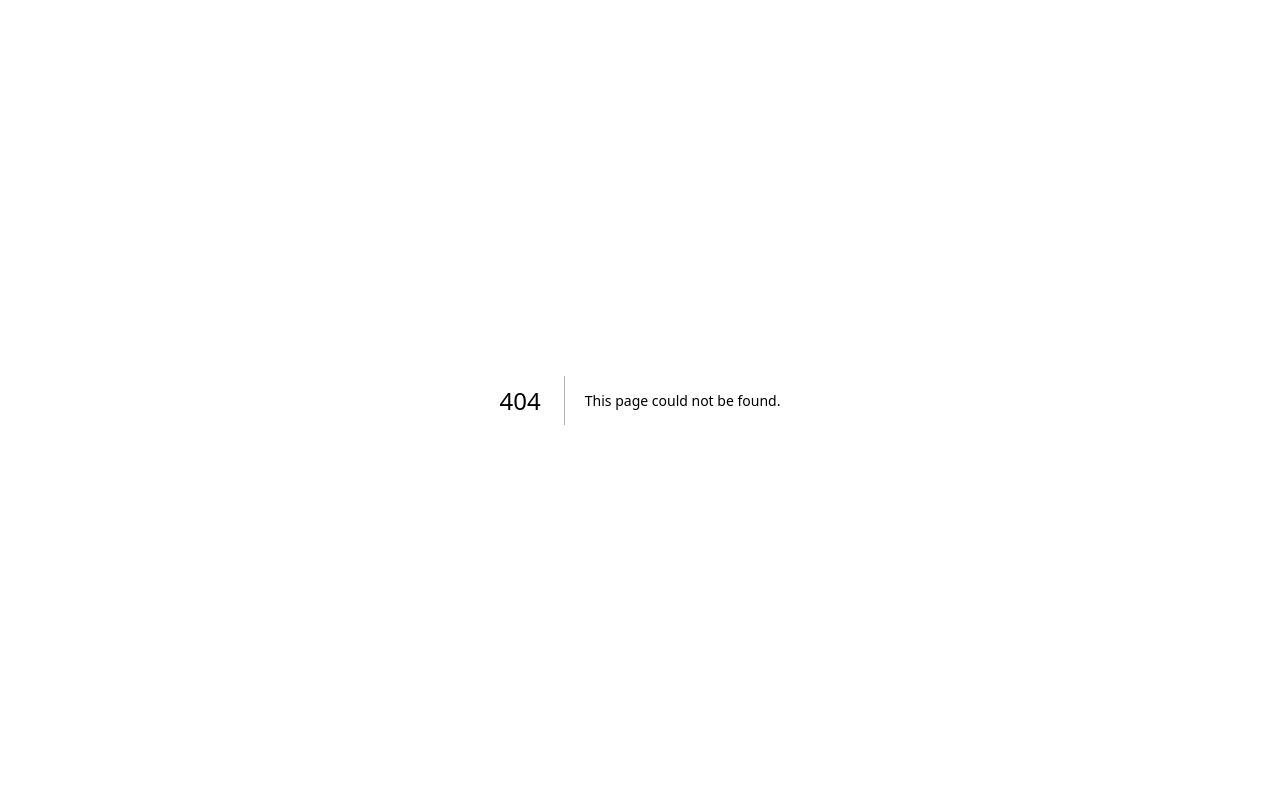
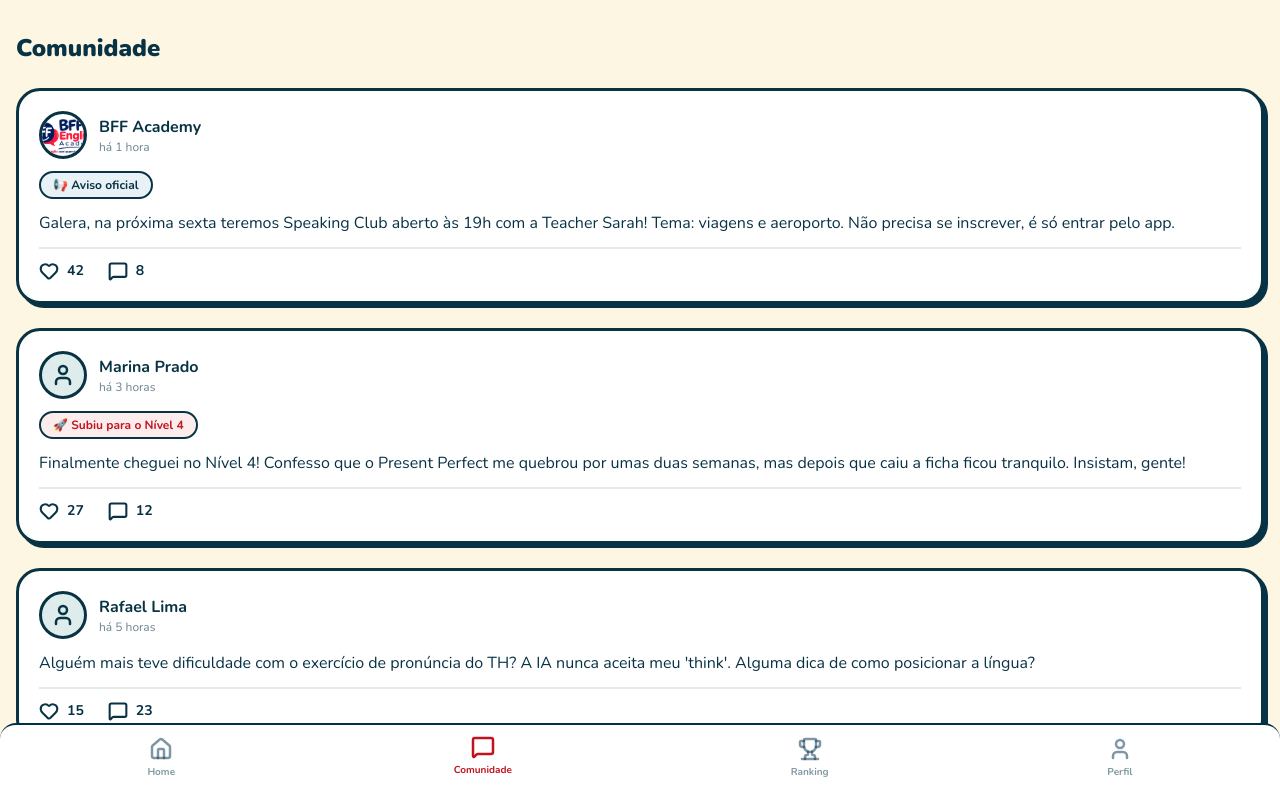
Before and after one commit to ellenmwnroe/bff-academy, a Next.js app in the folder bff-academy/: page /feed in a window 1280 px wide. Before the commit this address had no page. Shown: the top 798 px of the page. Built offline with nearby package versions, Linux system fonts and the light colour scheme.

Commit message:
feat: feed mock componentes com postagens

```diff
--- a/bff-academy/src/app/debug/page.tsx
+++ b/bff-academy/src/app/debug/page.tsx
@@ -14,6 +14,7 @@ import {
   LogIn,
   Rocket,
   Dumbbell,
+  MessageSquare,
   type LucideIcon,
 } from "lucide-react"
 
@@ -55,6 +56,13 @@ const sections: ReadonlyArray<DebugSection> = [
         description: "Dashboard, missões e aulas",
         icon: Home,
         variant: "crimson",
+      },
+      {
+        href: "/feed",
+        label: "Comunidade",
+        description: "Feed social dos alunos",
+        icon: MessageSquare,
+        variant: "marble",
       },
       {
         href: "/leaderboard",
--- /dev/null
+++ b/bff-academy/src/app/feed/page.tsx
@@ -0,0 +1,172 @@
+"use client"
+
+import { useState } from "react"
+import Image from "next/image"
+import { Heart, MessageSquare, User } from "lucide-react"
+import { BottomNav } from "../../components/bottom-nav"
+
+type PostBadge = {
+  readonly text: string
+  readonly className: string
+}
+
+type Post = {
+  readonly id: string
+  readonly author: string
+  readonly avatarUrl?: string
+  readonly timeAgo: string
+  readonly content: string
+  readonly badge?: PostBadge
+  readonly likes: number
+  readonly comments: number
+}
+
+const mockPosts: ReadonlyArray<Post> = [
+  {
+    id: "1",
+    author: "BFF Academy",
+    avatarUrl: "/bff-logo.png",
+    timeAgo: "há 1 hora",
+    content:
+      "Galera, na próxima sexta teremos Speaking Club aberto às 19h com a Teacher Sarah! Tema: viagens e aeroporto. Não precisa se inscrever, é só entrar pelo app.",
+    badge: {
+      text: "📢 Aviso oficial",
+      className: "border-[#083344] bg-[#E8F1F5] text-[#083344]",
+    },
+    likes: 42,
+    comments: 8,
+  },
+  {
+    id: "2",
+    author: "Marina Prado",
+    timeAgo: "há 3 horas",
+    content:
+      "Finalmente cheguei no Nível 4! Confesso que o Present Perfect me quebrou por umas duas semanas, mas depois que caiu a ficha ficou tranquilo. Insistam, gente!",
+    badge: {
+      text: "🚀 Subiu para o Nível 4",
+      className: "border-[#083344] bg-[#FDECEC] text-[#BE1622]",
+    },
+    likes: 27,
+    comments: 12,
+  },
+  {
+    id: "3",
+    author: "Rafael Lima",
+    timeAgo: "há 5 horas",
+    content:
+      "Alguém mais teve dificuldade com o exercício de pronúncia do TH? A IA nunca aceita meu 'think'. Alguma dica de como posicionar a língua?",
+    likes: 15,
+    comments: 23,
+  },
+  {
+    id: "4",
+    author: "Beatriz Alves",
+    timeAgo: "ontem",
+    content:
+      "10 dias seguidos estudando sem falhar nenhum! Coloquei o app pra tocar às 8h da manhã e virou parte da rotina do café.",
+    badge: {
+      text: "🔥 Completou 10 dias de ofensiva!",
+      className: "border-[#083344] bg-[#FDECEC] text-[#BE1622]",
+    },
+    likes: 58,
+    comments: 6,
+  },
+]
+
+function PostAvatar({ src, author }: { readonly src?: string; readonly author: string }) {
+  const [hasError, setHasError] = useState(false)
+
+  if (!src || hasError) {
+    return (
+      <div className="grid size-12 shrink-0 place-items-center rounded-full border-[3px] border-[#083344] bg-[#5F9EA0]/20">
+        <User className="size-6 text-[#083344]" strokeWidth={2.5} aria-hidden="true" />
+      </div>
+    )
+  }
+
+  return (
+    <Image
+      src={src}
+      alt={`Avatar de ${author}`}
+      width={48}
+      height={48}
+      className="size-12 shrink-0 rounded-full border-[3px] border-[#083344] bg-white object-cover"
+      onError={() => setHasError(true)}
+    />
+  )
+}
+
+function PostCard({ post }: { readonly post: Post }) {
+  const [isLiked, setIsLiked] = useState(false)
+
+  const likeCount = isLiked ? post.likes + 1 : post.likes
+
+  return (
+    <article className="mb-6 rounded-3xl border-[3px] border-[#083344] bg-white p-5 shadow-[4px_4px_0_0_#083344]">
+      {/* Cabeçalho */}
+      <header className="flex items-center gap-3">
+        <PostAvatar src={post.avatarUrl} author={post.author} />
+        <div className="min-w-0">
+          <p className="truncate font-bold text-[#083344]">{post.author}</p>
+          <p className="text-xs text-[#083344]/60">{post.timeAgo}</p>
+        </div>
+      </header>
+
+      {/* Corpo */}
+      {post.badge && (
+        <span
+          className={`mt-3 inline-block rounded-full border-2 px-3 py-1 text-xs font-bold ${post.badge.className}`}
+        >
+          {post.badge.text}
+        </span>
+      )}
+
+      <p className="mt-3 text-[#083344]">{post.content}</p>
+
+      {/* Rodapé de ações */}
+      <div className="my-3 border-t-2 border-[#083344]/10" />
+
+      <div className="flex items-center gap-6">
+        <button
+          type="button"
+          onClick={() => setIsLiked((liked) => !liked)}
+          aria-pressed={isLiked}
+          className={`flex items-center gap-2 font-bold transition-all active:scale-95 hover:text-[#BE1622] ${
+            isLiked ? "text-[#BE1622]" : "text-[#083344]"
+          }`}
+        >
+          <Heart
+            className={`size-5 ${isLiked ? "fill-[#BE1622]" : ""}`}
+            strokeWidth={2.5}
+            aria-hidden="true"
+          />
+          <span className="text-sm">{likeCount}</span>
+        </button>
+
+        <button
+          type="button"
+          className="flex items-center gap-2 font-bold text-[#083344] transition-all hover:text-[#5F9EA0] active:scale-95"
+        >
+          <MessageSquare className="size-5" strokeWidth={2.5} aria-hidden="true" />
+          <span className="text-sm">{post.comments}</span>
+        </button>
+      </div>
+    </article>
+  )
+}
+
+export default function FeedPage() {
+  return (
+    <main className="flex min-h-screen flex-col bg-[#FDF6E3] px-4 pb-28 pt-8">
+      <h1 className="mb-6 text-2xl font-black text-[#083344]">Comunidade</h1>
+
+      <section aria-label="Publicações da comunidade">
+        {mockPosts.map((post) => (
+          <PostCard key={post.id} post={post} />
+        ))}
+      </section>
+
+      <BottomNav />
+    </main>
+  )
+}
--- a/bff-academy/src/components/bottom-nav.tsx
+++ b/bff-academy/src/components/bottom-nav.tsx
@@ -2,7 +2,7 @@
 
 import Link from "next/link"
 import { usePathname } from "next/navigation"
-import { Home, Trophy, User, type LucideIcon } from "lucide-react"
+import { Home, MessageSquare, Trophy, User, type LucideIcon } from "lucide-react"
 
 type NavItem = {
   readonly href: string
@@ -12,6 +12,7 @@ type NavItem = {
 
 const navItems: ReadonlyArray<NavItem> = [
   { href: "/home", label: "Home", icon: Home },
+  { href: "/feed", label: "Comunidade", icon: MessageSquare },
   { href: "/leaderboard", label: "Ranking", icon: Trophy },
   { href: "/profile", label: "Perfil", icon: User },
 ]
```
Also changed, not shown: 1 other file (tests, documents, lock files or other folders).
